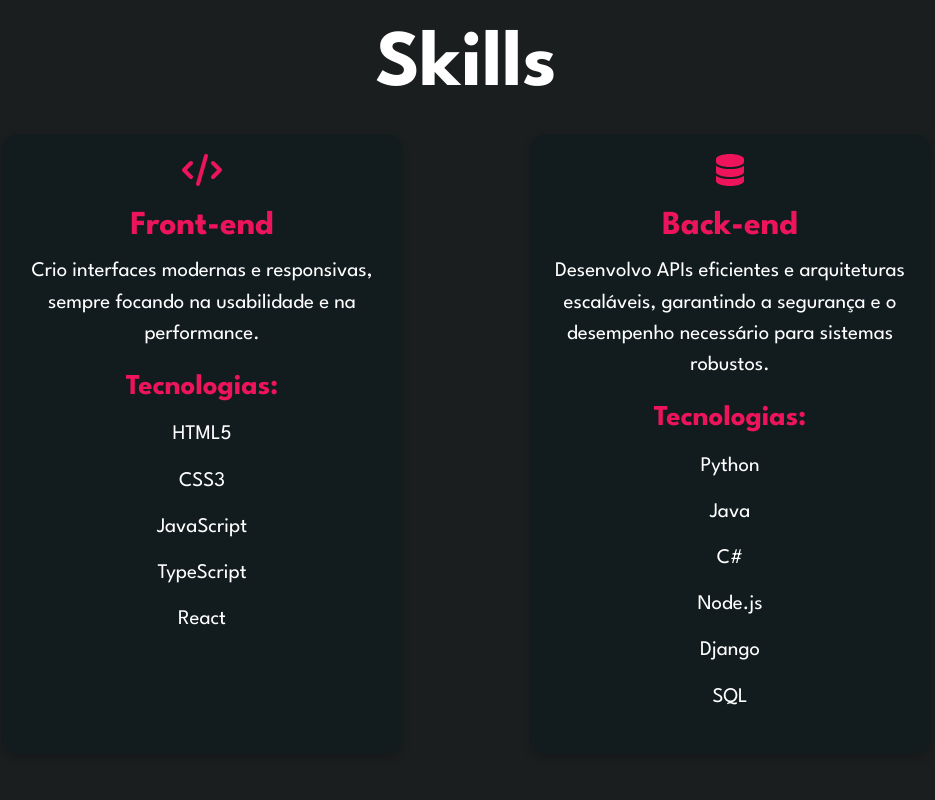
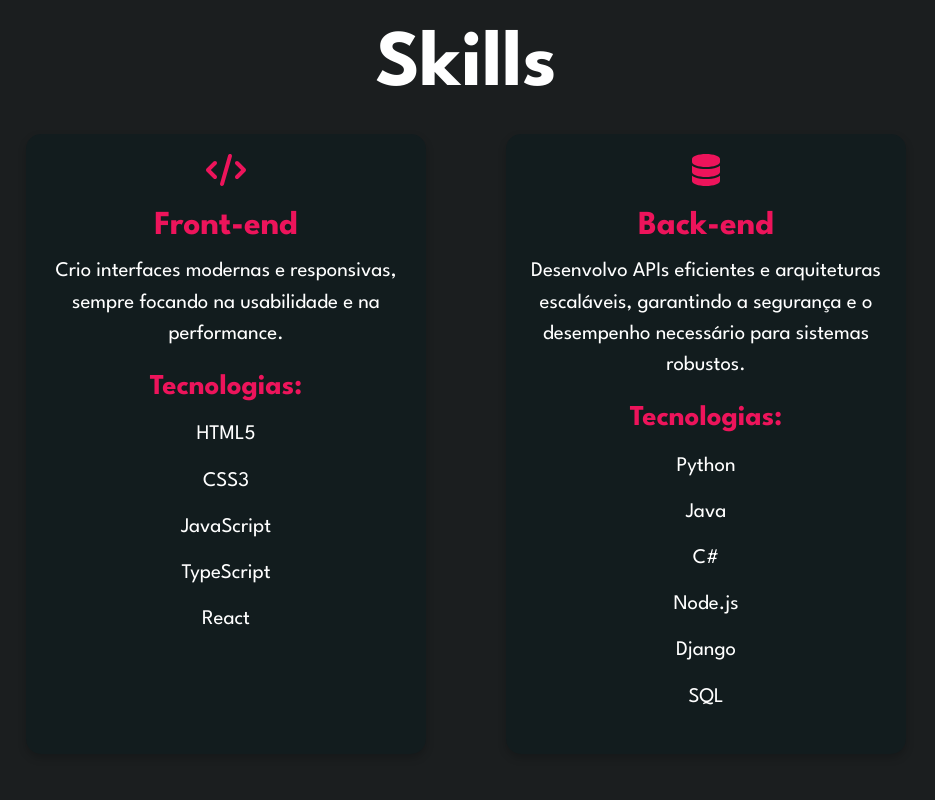
Before and after one commit to saulosw/portfolio-saulosw, a React (Vite) app: page / in a window 1280 px wide. Shown: the part 1540-2340 px from the top of the page, without its empty margins (174-1109 px from the left). Built offline with nearby package versions, Linux system fonts and the light colour scheme.

Commit message:
fix: adjust mobile gaps

```diff
--- a/src/components/EventSection/EventSection.css
+++ b/src/components/EventSection/EventSection.css
@@ -20,3 +20,9 @@
     gap: 5rem;
     justify-content: center;
   }
+
+  @media (max-width: 768px) {
+    .events-container {
+      gap: 0.2rem;
+    }
+  }
--- a/src/components/ProjectSection/ProjectSection.css
+++ b/src/components/ProjectSection/ProjectSection.css
@@ -41,6 +41,6 @@
   }
 
   .projects-container {
-    gap: 1rem;
+    gap: 2rem;
   }
 }
--- a/src/components/SkillSection/SkillsSection.css
+++ b/src/components/SkillSection/SkillsSection.css
@@ -20,7 +20,13 @@
   .skills-container {
     display: flex;
     justify-content: center;
-    gap: 8rem;
+    gap: 5rem;
     margin-top: 20px;
     flex-wrap: wrap;
   }
+
+  @media (max-width: 768px) {
+    .skills-container {
+      gap: 3rem;
+    }
+  }
```
